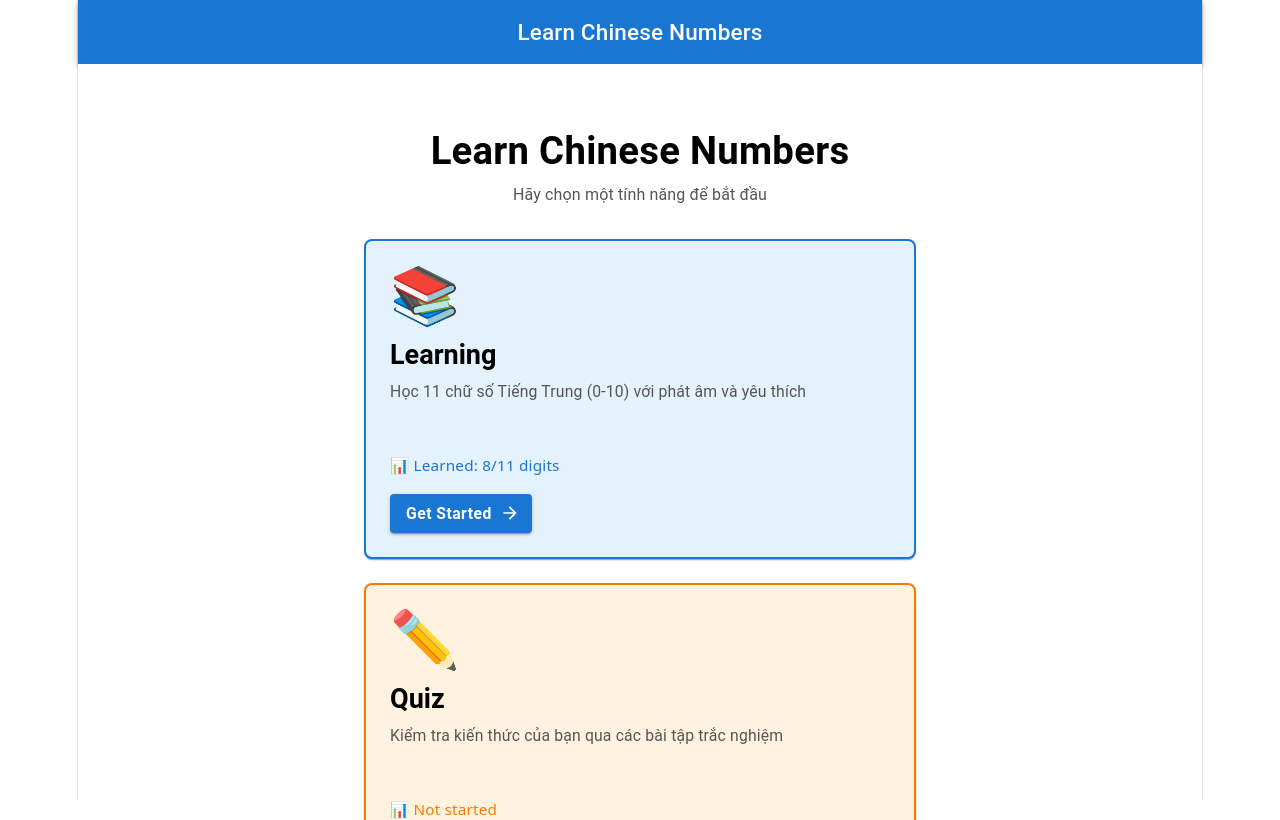
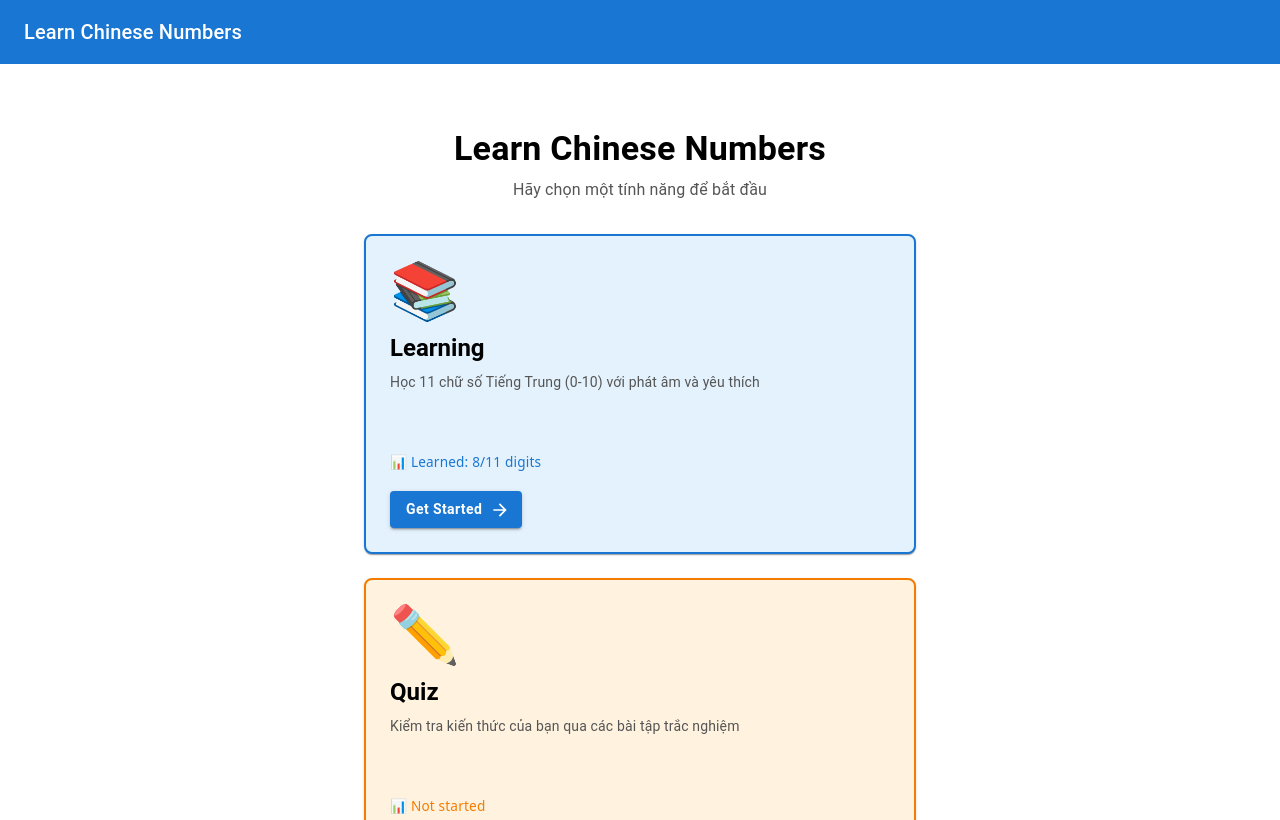
Before and after one commit to VietPam/chinese-learning, a React (Vite) app: page / in a window 1280 px wide. Shown: the top 820 px of the page. Built offline with nearby package versions, Linux system fonts and the light colour scheme.

Commit message:
fix: Fix FeatureCard Button endIcon prop + CSS syntax errors, ensure production build succeeds

```diff
--- a/src/index.css
+++ b/src/index.css
@@ -16,6 +16,15 @@ body {
   padding: 0;
   background-color: #ffffff;
   color: #000;
+  font-family: system-ui, 'Segoe UI', Roboto, sans-serif;
+  font-size: 18px;
+  line-height: 145%;
+  letter-spacing: 0.18px;
+  color-scheme: light dark;
+  font-synthesis: none;
+  text-rendering: optimizeLegibility;
+  -webkit-font-smoothing: antialiased;
+  -moz-osx-font-smoothing: grayscale;
 }
 
 :root {
@@ -34,19 +43,10 @@ body {
   --sans: system-ui, 'Segoe UI', Roboto, sans-serif;
   --heading: system-ui, 'Segoe UI', Roboto, sans-serif;
   --mono: ui-monospace, Consolas, monospace;
+}
 
-  font: 18px/145% var(--sans);
-  letter-spacing: 0.18px;
-  color-scheme: light dark;
-}
-  color: var(--text);
-  background: var(--bg);
-  font-synthesis: none;
-  text-rendering: optimizeLegibility;
-  -webkit-font-smoothing: antialiased;
-  -moz-osx-font-smoothing: grayscale;
-
-  @media (max-width: 1024px) {
+@media (max-width: 1024px) {
+  body {
     font-size: 16px;
   }
 }
@@ -65,26 +65,6 @@ body {
     --shadow:
       rgba(0, 0, 0, 0.4) 0 10px 15px -3px, rgba(0, 0, 0, 0.25) 0 4px 6px -2px;
   }
-
-  #social .button-icon {
-    filter: invert(1) brightness(2);
-  }
-}
-
-body {
-  margin: 0;
-}
-
-#root {
-  width: 1126px;
-  max-width: 100%;
-  margin: 0 auto;
-  text-align: center;
-  border-inline: 1px solid var(--border);
-  min-height: 100svh;
-  display: flex;
-  flex-direction: column;
-  box-sizing: border-box;
 }
 
 h1,
```
